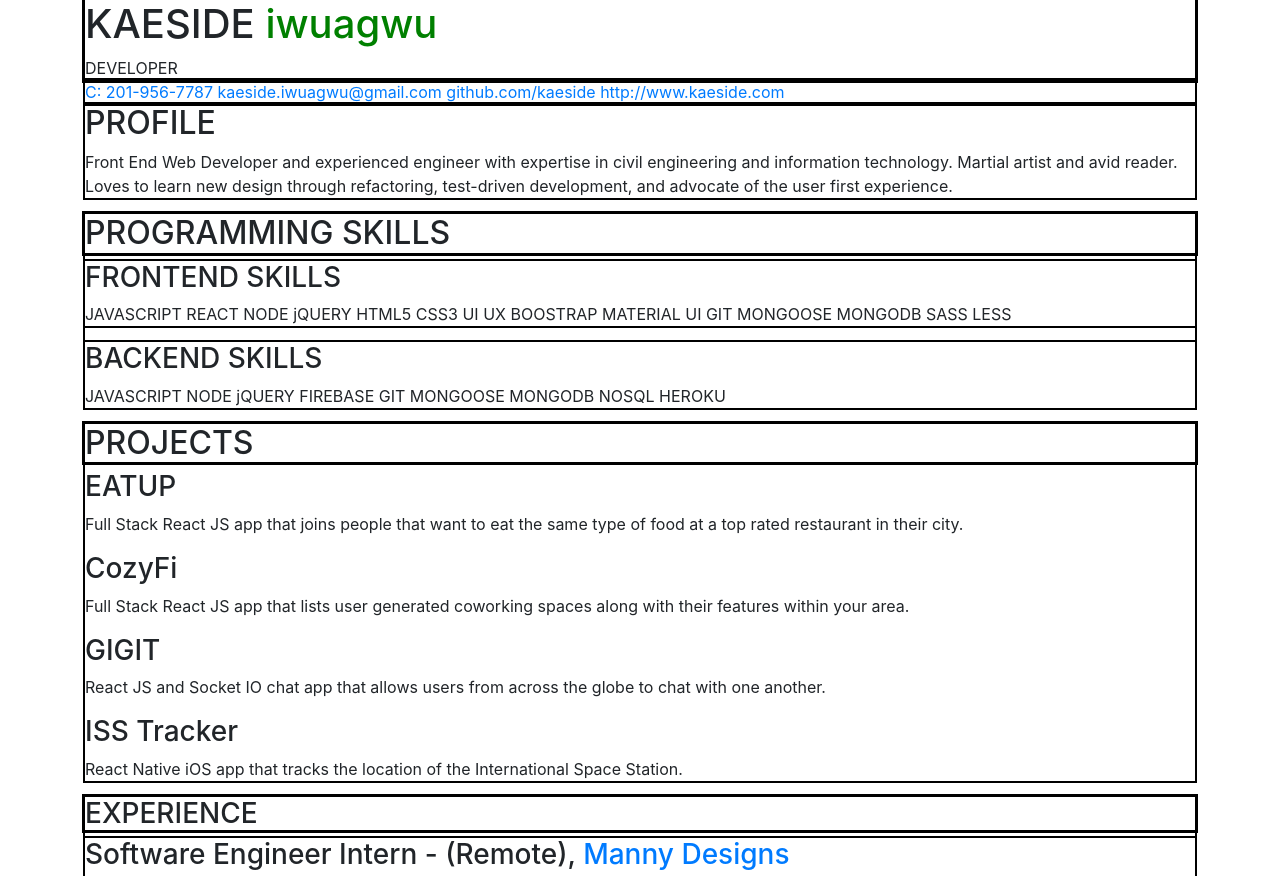
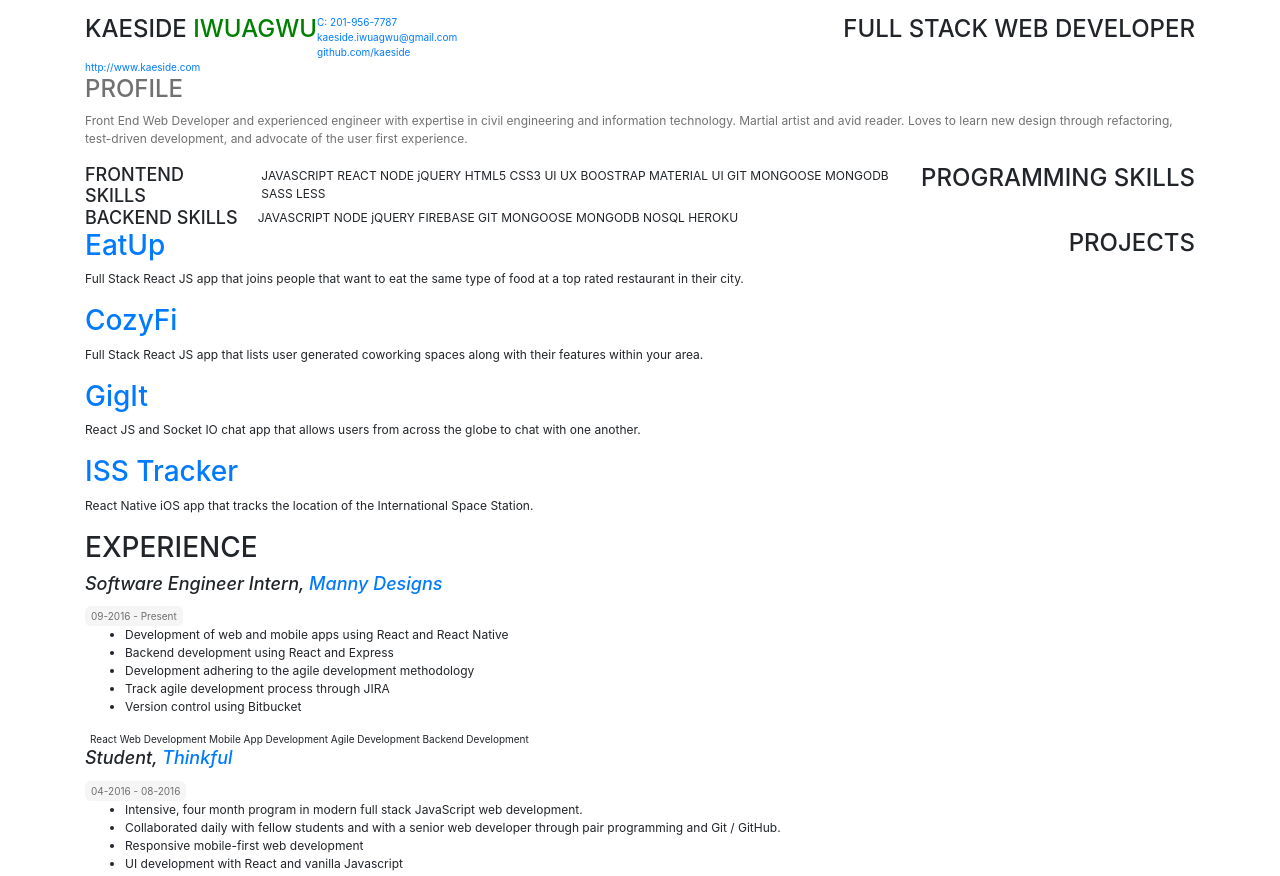
Before and after one commit to kaeside/kaeside.github.io, a website: page resume/resume.html in a window 1280 px wide. Shown: the top 876 px of the page. Drawn offline with nearby package versions, Linux system fonts and the light colour scheme.

Commit message:
SASS Styling for resume

```diff
--- a/resume/resume.html
+++ b/resume/resume.html
@@ -13,24 +13,24 @@
 
 <body>
     <main class="container">
-    <header>
+        <header class="title">
             <h1>KAESIDE <span>IWUAGWU</span></h1>
-        <span>DEVELOPER</span>
+            <h2><span>FULL STACK WEB DEVELOPER</span></h2>
         </header>
         <div class="contact">
             <a href="tel:201-956-7787">C: 201-956-7787</a>
             <a href="mailto:kaeside.iwuagwu@gmail.com">kaeside.iwuagwu@gmail.com</a>
             <a href="github.com/kaeside">github.com/kaeside</a>
             <a href="http://www.kaeside.com">http://www.kaeside.com</a>
-    </div>
             <div class="about-me">
                 <h2>PROFILE</h2>
                 <p>
                     Front End Web Developer and experienced engineer with expertise in civil engineering and information technology. Martial artist and avid reader. Loves to learn new design through refactoring, test-driven development, and advocate of the user first experience.
                 </p>
             </div>
+        </div>
         <div class="skills">
-        <header>
+            <header class="title">
                 <h2>PROGRAMMING SKILLS</h2>
             </header>
             <div class="skillset">
@@ -43,25 +43,25 @@
             </div>
         </div>
         <div class="projects">
-        <header>
+            <header class="title">
                 <h2>PROJECTS</h2>
             </header>
-        <h3>EATUP</h3>
+            <h3><a href="http://wwww.thinkful.com">EatUp</a></h3>
             <p>Full Stack React JS app that joins people that want to eat the same type of food at a top rated restaurant in their city.</p>
-        <h3>CozyFi</h3>
+            <h3><a href="http://wwww.thinkful.com">CozyFi</a></h3>
             <p>Full Stack React JS app that lists user generated coworking spaces along with their features within your area.</p>
-        <h3>GIGIT</h3>
+            <h3><a href="http://wwww.thinkful.com">GigIt</a></h3>
             <p>React JS and Socket IO chat app that allows users from across the globe to chat with one another.</p>
-        <h3>ISS Tracker</h3>
+            <h3><a href="http://wwww.thinkful.com">ISS Tracker</a></h3>
             <p>React Native iOS app that tracks the location of the International Space Station.</p>
 
         </div>
         <div class="experience">
-        <header>
+            <header class="title">
                 <h3>EXPERIENCE</h3>
             </header>
             <div class="job">
-            <h3>Software Engineer Intern - (Remote), <a href="http://wwww.mannydesigns.com">Manny Designs</a>
+                <h3>Software Engineer Intern, <a href="http://wwww.mannydesigns.com">Manny Designs</a>
             </h3>
                 <span class="duration">09-2016 - Present</span>
                 <ul>
@@ -92,7 +92,8 @@
             </h3>
                 <span class="duration">11-2013 - 04-2016</span>
                 <ul>
-                <li>Distributed Antenna Systems Design, from a civil engineering perspective, of cellular sites and network expansion for major telecommunications providers such as Verizon Wireless, AT&T, T-Mobile, and Sprint in the Greater NYC area, New England, and Central Maryland</li>
+                    <li>Distributed Antenna Systems Design, from a civil engineering perspective, of cellular sites and network expansion for major telecommunications providers such as Verizon Wireless, AT&T, T-Mobile, and Sprint in the Greater NYC area,
+                        New England, and Central Maryland</li>
                     <li>Site design, audits, and inspections</li>
                     <li>Post-construction site audits and inspections</li>
                     <li>Electrical Load Design</li>
@@ -129,7 +130,7 @@
                     <li>Part of Operations Technician team for the Command Center for the Go-Live implementation of the hospital’s new Electronic Medical Records System</li>
                     <li>Lead documentation creation for the resolution of common and frequent issues within various applications</li>
                     <li>Provide technical support for various hardware, application, and VPN related issues to reduce employee and vendor downtime</li>
-                <li>Provide triaged diagnosis of prevalent application, hardware, and server problems in order to escalate to the proper  support groups</li>
+                    <li>Provide triaged diagnosis of prevalent application, hardware, and server problems in order to escalate to the proper support groups</li>
                     <li>Highly experienced with Mac OS, Windows XP, Windows 7, Windows NT, Windows 2000</li>
                     <li>Highly experienced with various medical applications such as Sunquest, McKesson Medical Suite, Eclipsys Desktop 7000</li>
                     <li>Experience with the Siemens Financial Suite and other Unix based Siemens applications</li>
@@ -151,11 +152,12 @@
             </div>
         </div>
         <div class="education">
-        <header>
+            <header class="title">
                 <h2>EDUCATION</h2>
             </header>
             <div class="school">
-            <h3>Bachelor of Science, <span>Civil Engineering - New Jersey Institute of Technology</span></h3>
+                <h3>Bachelor of Science, <span>Civil Engineering</span></h3>
+                <h3>New Jersey Institute of Technology</h3>
                 <ul>
                     <li>President of NJIT Chapter of Pi Kappa Phi</li>
                     <li>President of NJIT Chapter of the American Society of Civil Engineers</li>
--- a/scss/resume.scss
+++ b/scss/resume.scss
@@ -1,34 +1,112 @@
+$link-font-size: 10px;
+$content-padding: 5px;
+$title-font-size: 24px;
+//MIXINS
+@mixin content-padding($content-padding) {
+    padding-left: $content-padding;
+    padding-right: $content-padding;
+}
+@mixin title-font-size($title-font-size) {
+    font-size: $title-font-size;
+}
+//OVERRIDES
+html {
+    min-width: 320px;
+}
+
+.about-me > h2,
+.title > h1,
+.title > h2,
+h2 > span {
+    @include title-font-size($title-font-size);
+}
+
+.job > h3, .school > h3 {
+    font-size: 18px;
+    font-style: italic;
+}
+
+.job > ul, .school > ul, p {
+    font-size: 12px;
+}
+
+.skillset > h3 {
+    font-size: 18px;
+}
+
+//END OVERRIDE
+
 .container {
     max-width: 800px;
+    padding: 15px;
+
     header {
-        outline: solid black;
+        // outline: solid black;
+        // display: flex;
+        // flex-flow: row wrap;
+        @include title-font-size($title-font-size);
+        // @include content-padding($content-padding);
         h1 {
+            @include title-font-size($title-font-size);
+            float: left;
             span {
-                text-transform: lowercase;
                 color: green;
+            }
+        }
+        h2 {
+            float: right;
+        }
+    }
+
+    .contact {
+        a {
+            display: flex;
+            font-size: $link-font-size;
+        }
+        .about-me {
+            color: #717171;
+        }
+    }
+    .skills {
+        .skillset {
+            display: flex;
+            h3 {
+                align-self: center;
+                margin-top: 0;
+                margin-bottom: 0;
+            }
+            p {
+                align-self: center;
+                margin-left: 20px;
+                margin-bottom: 0;
             }
         }
     }
 }
+
 div {
-    outline: solid black 2px;
+    // outline: solid black 2px;
 }
 
 .job {
-    h3 {
+    h3 {}
 
+    .duration {
+        border-radius: 6px;
+        font-size: 10px;
+        background-color: #F5F5F5;
+        color: #6F6F6F;
+        padding: 4px 6px;
     }
-    .duration {
-        border: solid;
-        border-radius: 6px;
-        font-size: 85%;
+
+    ul {
+        li {}
     }
-    ul {
-        li {
 
-        }
-    }
     .keywords {
         font-size: 10px;
+        display: flex;
+        flex-wrap: wrap;
+        @include content-padding($content-padding);
     }
 }
```
Also changed, not shown: css/resume.css, 1 other file. Lines whose indentation alone changed are shown as unchanged.
